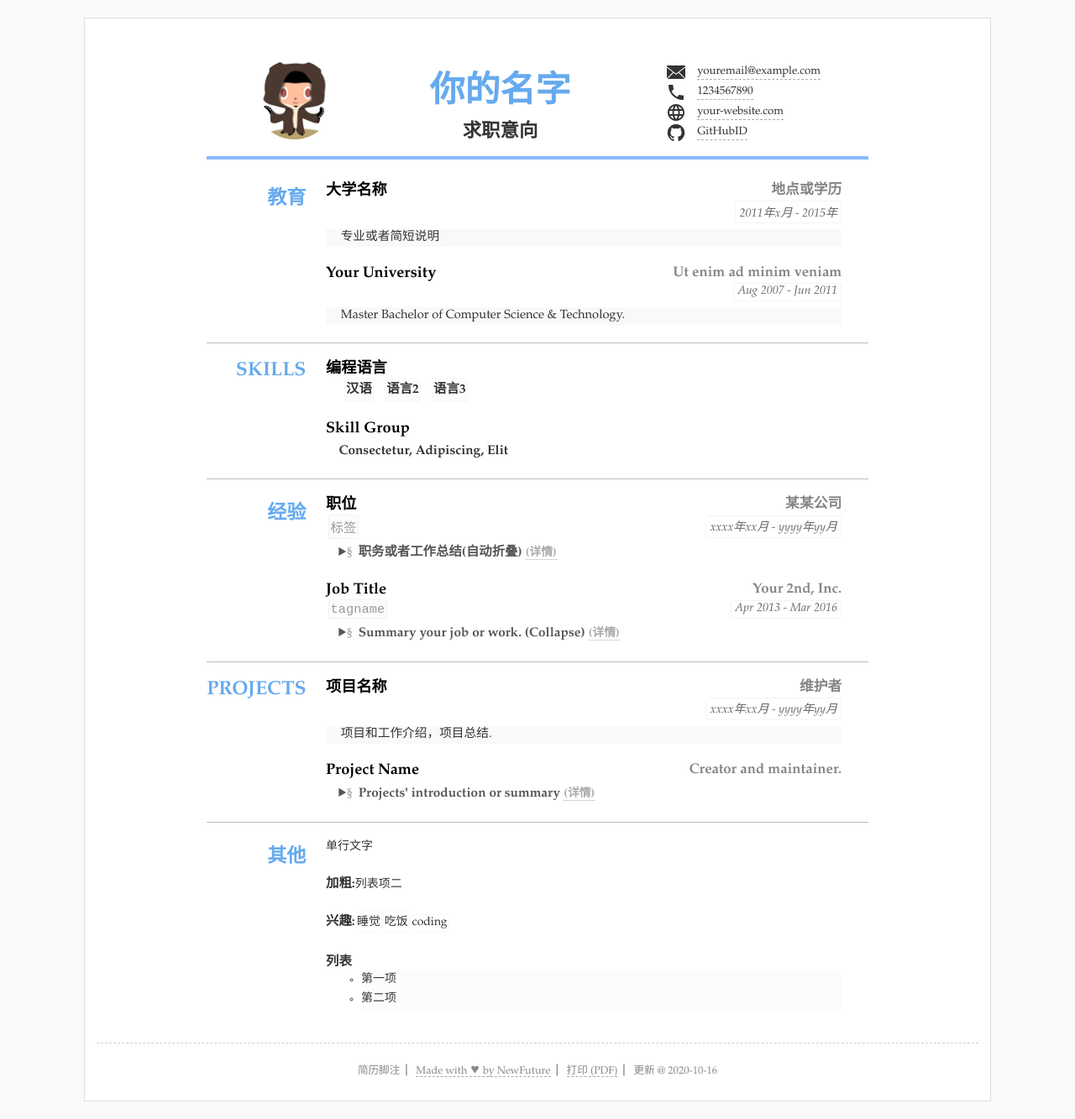
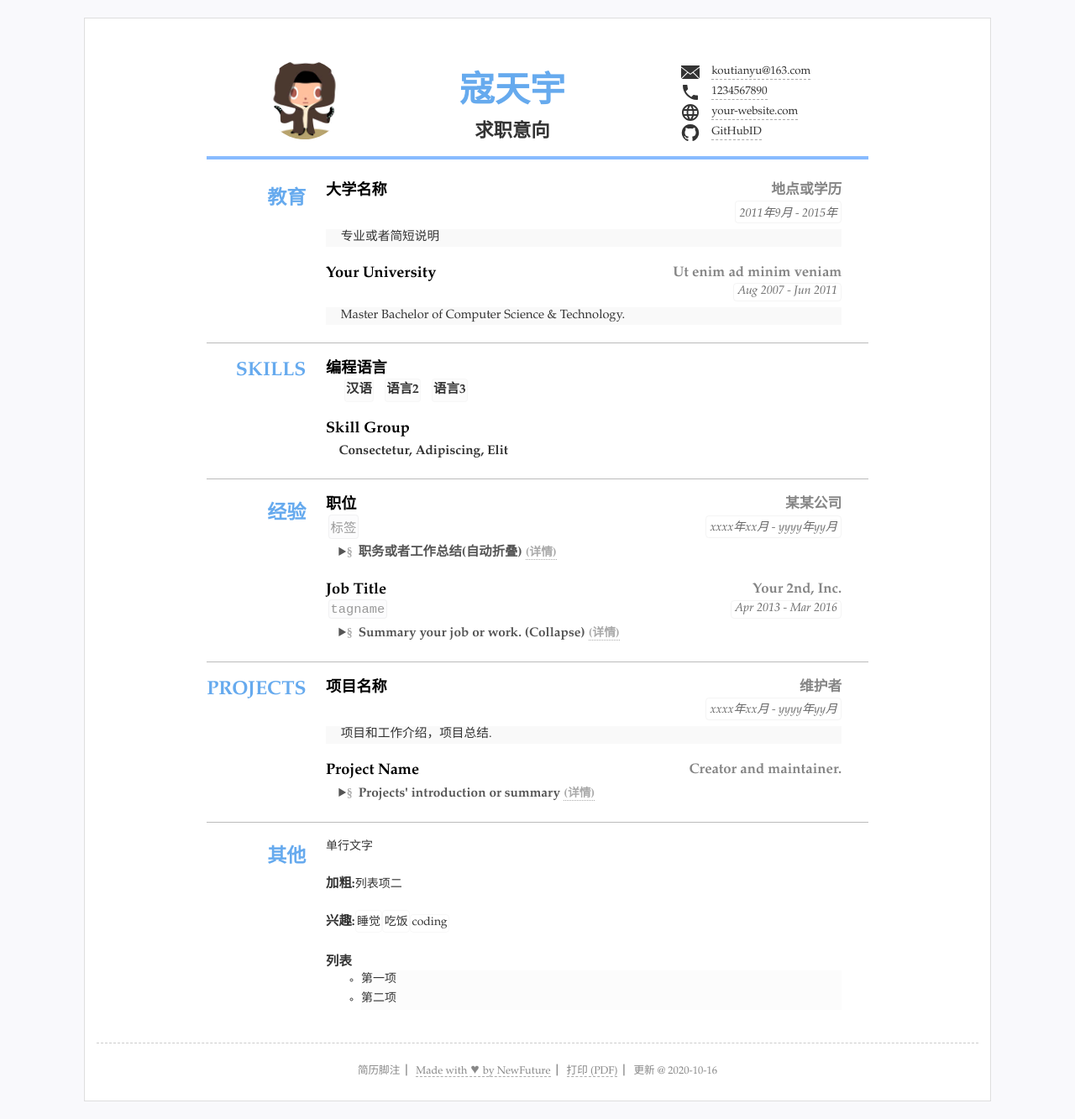
Before and after one commit to koutianyu/CV, a Jekyll site: the page built from index.html, in a window 1280 px wide. Shown: the whole page at 84% size. Built offline with Jekyll 4.4.1, drawn with Linux system fonts in a browser that asks for light colours.

Commit message:
Update resume.yml

```diff
--- a/_data/resume.yml
+++ b/_data/resume.yml
@@ -3,13 +3,13 @@
 
 title: "简历标题"
 lang: "zh" #语言设置 zh表示中文 en 表示英语
-name: "你的名字"
+name: "寇天宇"
 jobtitle: "求职意向" #可空不显示
 photo: "assets/img/photo.jpg" #照片可空，不显示
 
 #联系方式
 contact: #联系方式连接等3~5行
-- text: "youremail@example.com" #文本内容
+- text: "koutianyu@163.com" #文本内容
   href: 'mailto:youremail@example.com' #链接，无链接则空
   icon: 'icons/email.svg' #图标 svg文件
 - text: "1234567890"
@@ -31,7 +31,7 @@ main: #简历主要内容，
   name: 教育 #显示名称，空则使用type
   content: #内容基本格式 标题-副标题-日期-详细内容 (都允许空)
   - title: 大学名称
-    duration: "2011年x月 - 2015年"
+    duration: "2011年9月 - 2015年"
     sub: 地点或学历
     detail: 专业或者简短说明
   - title: Your University
```
